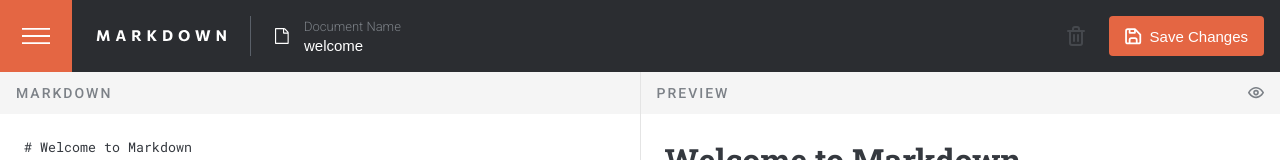
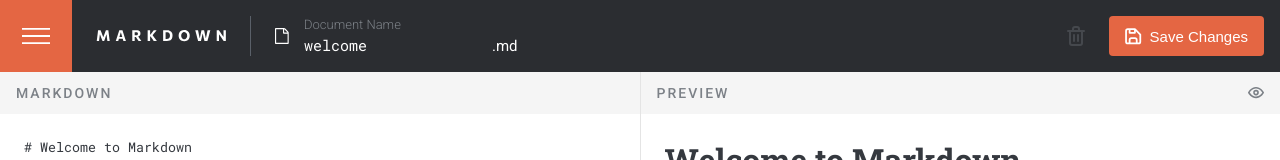
Before and after one commit to BrandenDaniel/markdown-app, a Next.js app: page / in a window 1280 px wide. Shown: the top 160 px of the page. Built offline with nearby package versions, Linux system fonts and the light colour scheme.

Commit message:
progress

```diff
--- a/src/components/shared/Nav.tsx
+++ b/src/components/shared/Nav.tsx
@@ -13,7 +13,7 @@ import FileIcon from "../../assets/icon-document.svg";
 import Logo from "../../assets/logo.svg";
 
 //fonts
-import { roboto } from "@/lib/fonts";
+import { roboto, roboto_mono } from "@/lib/fonts";
 import { useMarkdownInputContext } from "@/context/markdown-input-context";
 
 export default function Nav() {
@@ -39,7 +39,6 @@ export default function Nav() {
     const currentFileIndex = data.findIndex(
       (file) => file.id === currentFile.id
     );
-
     const updatedData = [...data];
     updatedData[currentFileIndex] = currentFile;
     setData(updatedData);
@@ -48,7 +47,6 @@ export default function Nav() {
 
   const handleNotifier = () => {
     setIsNotifierShown(true);
-
     const displayNotifier = () => {
       setIsNotifierShown(false);
     };
@@ -90,11 +88,24 @@ export default function Nav() {
             <Image src={FileIcon} alt="document" />
             <div className={roboto.className}>
               <span>Document Name</span>
-              <input
-                type="text"
-                value={currentFile.name}
-                onChange={handleFileNameChange}
-              />
+              <div>
+                <input
+                  id="name-input"
+                  type="text"
+                  value={currentFile.name}
+                  onChange={handleFileNameChange}
+                  className={roboto_mono.className}
+                  style={{
+                    width: `${
+                      (
+                        document.getElementById(
+                          "name-input"
+                        ) as HTMLInputElement
+                      )?.value.length
+                    }ch`,
+                  }}
+                />
+              </div>
             </div>
           </div>
           <div className="nav__cta">
--- a/src/components/shared/Sidebar.tsx
+++ b/src/components/shared/Sidebar.tsx
@@ -32,9 +32,9 @@ export default function Sidebar() {
     localStorage.setItem("theme", theme);
   }, [theme]);
 
-  useEffect(() => {
-    setCurrentFile(data[0]);
-  }, [data]);
+  // useEffect(() => {
+  //   setCurrentFile(data[0]);
+  // }, [data]);
 
   const monthNames = [
     "January",
--- a/src/context/markdown-input-context.tsx
+++ b/src/context/markdown-input-context.tsx
@@ -72,6 +72,7 @@ export default function MarkdownInputContextProvider({
       newData.splice(removedFileIndex, 1); // Remove 1 item at index removedFileIndex
       setData(newData);
       setCurrentFile(newData[0]);
+
       setRemovedFileIndex(null); // Reset removedFileIndex
     }
   }, [removedFileIndex]);
--- a/src/sass/components/shared/nav.scss
+++ b/src/sass/components/shared/nav.scss
@@ -43,6 +43,14 @@
       span {
         display: none;
       }
+
+      > div {
+        &::after {
+          content: ".md";
+          color: var(--100);
+          font-size: 15px;
+        }
+
         input {
           color: var(--100);
           font-size: 15px;
@@ -52,11 +60,11 @@
           padding: 0;
           border-bottom: 1px solid transparent;
           margin-bottom: -1px;
-        width: 75%;
           caret-color: var(--orange);
           &:focus {
             outline: none;
             border-color: var(--100);
+          }
         }
       }
     }
@@ -128,18 +136,13 @@
 
     &__file-name {
       > div {
-        flex: 1;
         span {
           font-size: 13px;
           font-weight: 300;
           color: var(--500);
           display: block;
         }
-
-        input {
-          max-width: 300px;
       }
     }
   }
 }
-}
--- a/src/sass/components/shared/sidebar.scss
+++ b/src/sass/components/shared/sidebar.scss
@@ -36,6 +36,23 @@
     display: flex;
     flex-direction: column;
     gap: 27px;
+    overflow: auto;
+
+    /* Track */
+    &::-webkit-scrollbar-track {
+      background: var(--1000);
+    }
+
+    /* Handle */
+    &::-webkit-scrollbar-thumb {
+      background: var(--700);
+    }
+
+    /* Handle on hover */
+    &::-webkit-scrollbar-thumb:hover {
+      background: var(--500);
+    }
+
     &-item {
       display: flex;
       align-items: center;
--- a/src/sass/dark-theme.scss
+++ b/src/sass/dark-theme.scss
@@ -51,4 +51,21 @@ body[data-theme="dark"] {
       }
     }
   }
+
+  @media (min-width: $md) {
+    /* Track */
+    ::-webkit-scrollbar-track {
+      background: var(--1000);
+    }
+
+    /* Handle */
+    ::-webkit-scrollbar-thumb {
+      background: var(--700);
+    }
+
+    /* Handle on hover */
+    ::-webkit-scrollbar-thumb:hover {
+      background: var(--500);
+    }
+  }
 }
--- a/src/sass/global.scss
+++ b/src/sass/global.scss
@@ -66,3 +66,25 @@ body {
     }
   }
 }
+
+@media (min-width: $md) {
+  /* width */
+  ::-webkit-scrollbar {
+    width: 5px;
+  }
+
+  /* Track */
+  ::-webkit-scrollbar-track {
+    background: var(--100);
+  }
+
+  /* Handle */
+  ::-webkit-scrollbar-thumb {
+    background: var(--500);
+  }
+
+  /* Handle on hover */
+  ::-webkit-scrollbar-thumb:hover {
+    background: var(--800);
+  }
+}
```
Lines whose indentation alone changed are shown as unchanged.
